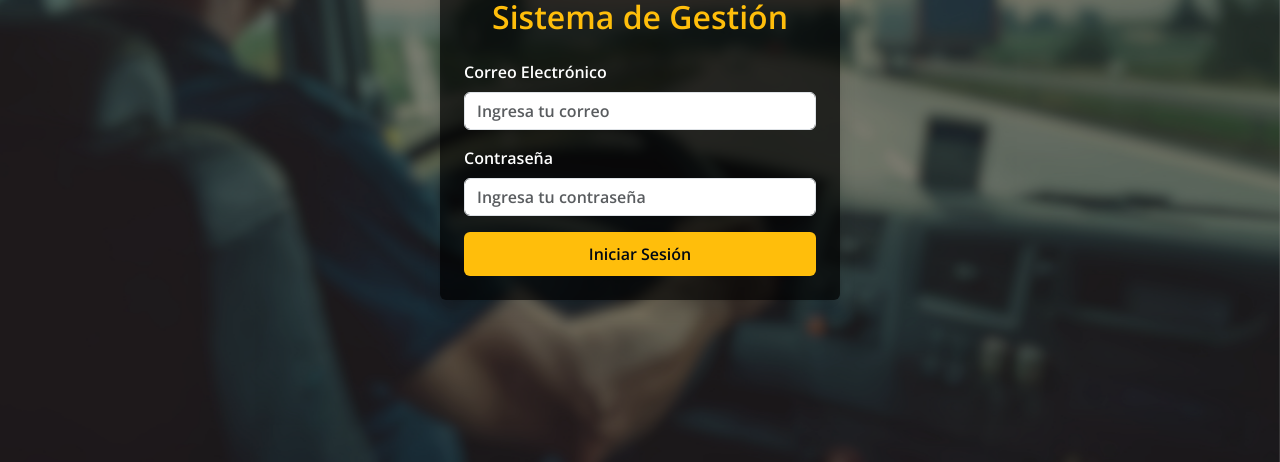
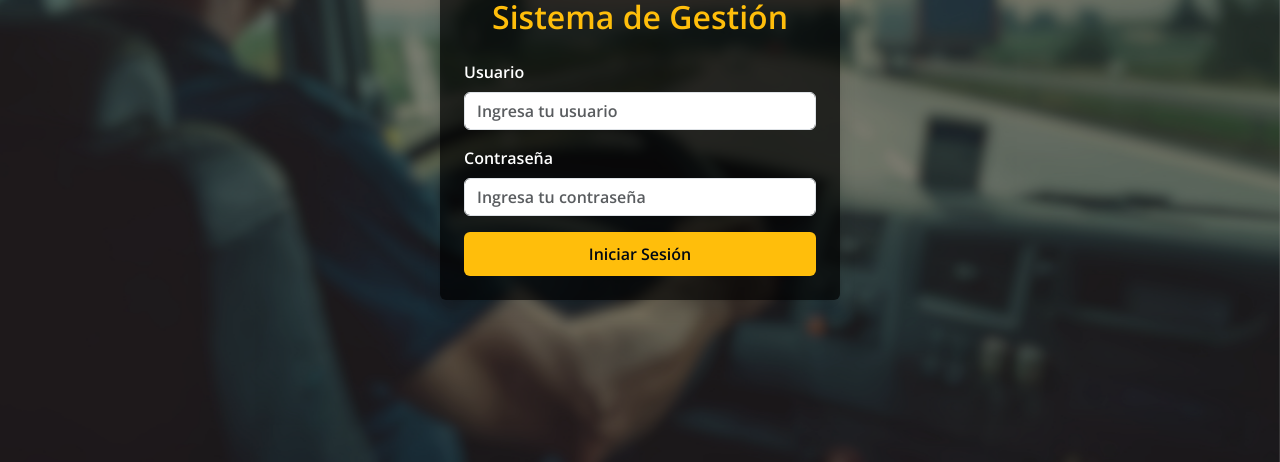
Before and after one commit to Fernando7Cordero/CORPOSIT, a plain HTML site: page admin/login.html in a window 1280 px wide. Shown: the part 338-800 px from the top of the page. Drawn offline with nearby package versions, Linux system fonts and the light colour scheme.

Commit message:
cambios menores en login

```diff
--- a/admin/login.html
+++ b/admin/login.html
@@ -45,14 +45,12 @@
 
                 <form>
                     <div class="mb-3">
-                        <label for="email" class="form-label">Correo Electrónico</label>
-                        <input type="email" class="form-control inputLogin" id="email" placeholder="Ingresa tu correo"
-                            required>
+                        <label for="username" class="form-label">Usuario</label>
+                        <input type="text" class="form-control inputLogin" id="username" placeholder="Ingresa tu usuario" required>
                     </div>
                     <div class="mb-3">
                         <label for="password" class="form-label">Contraseña</label>
-                        <input type="password" class="form-control inputLogin" id="password"
-                            placeholder="Ingresa tu contraseña" required>
+                        <input type="password" class="form-control inputLogin" id="password" placeholder="Ingresa tu contraseña" required>
                     </div>
                     <button type="submit" class="btn btn-primary w-100" id="botonLogin">Iniciar Sesión</button>
                 </form>
```
